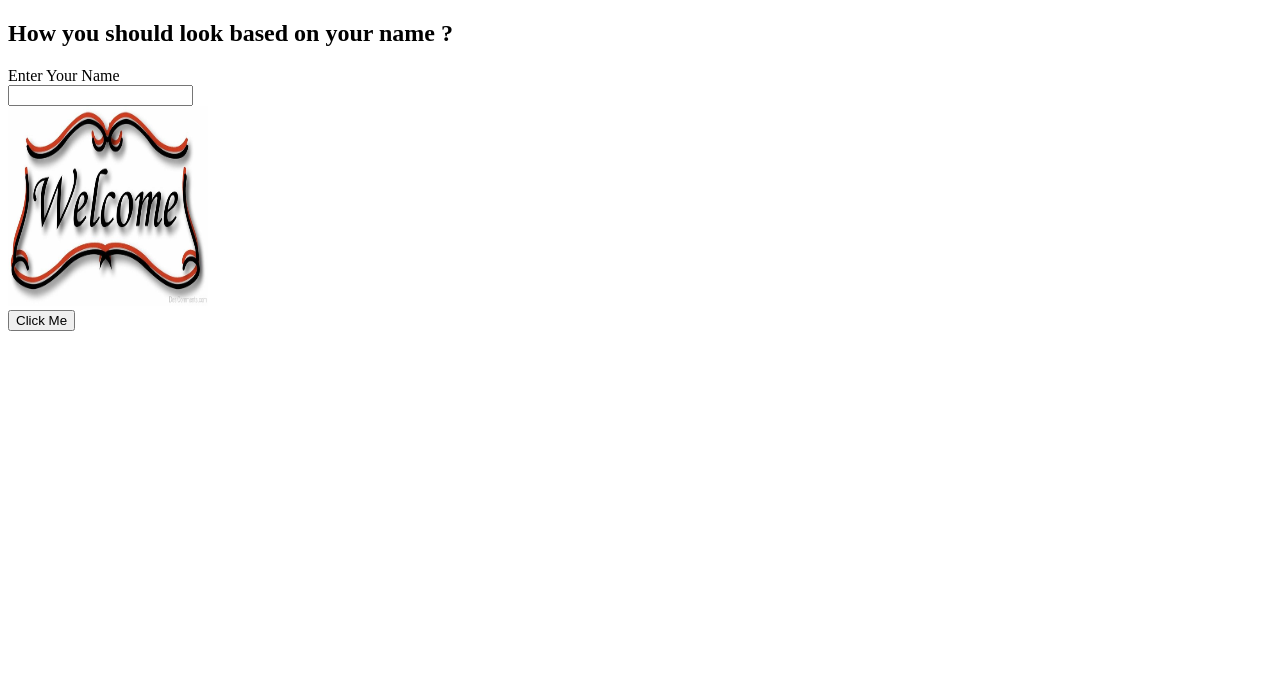
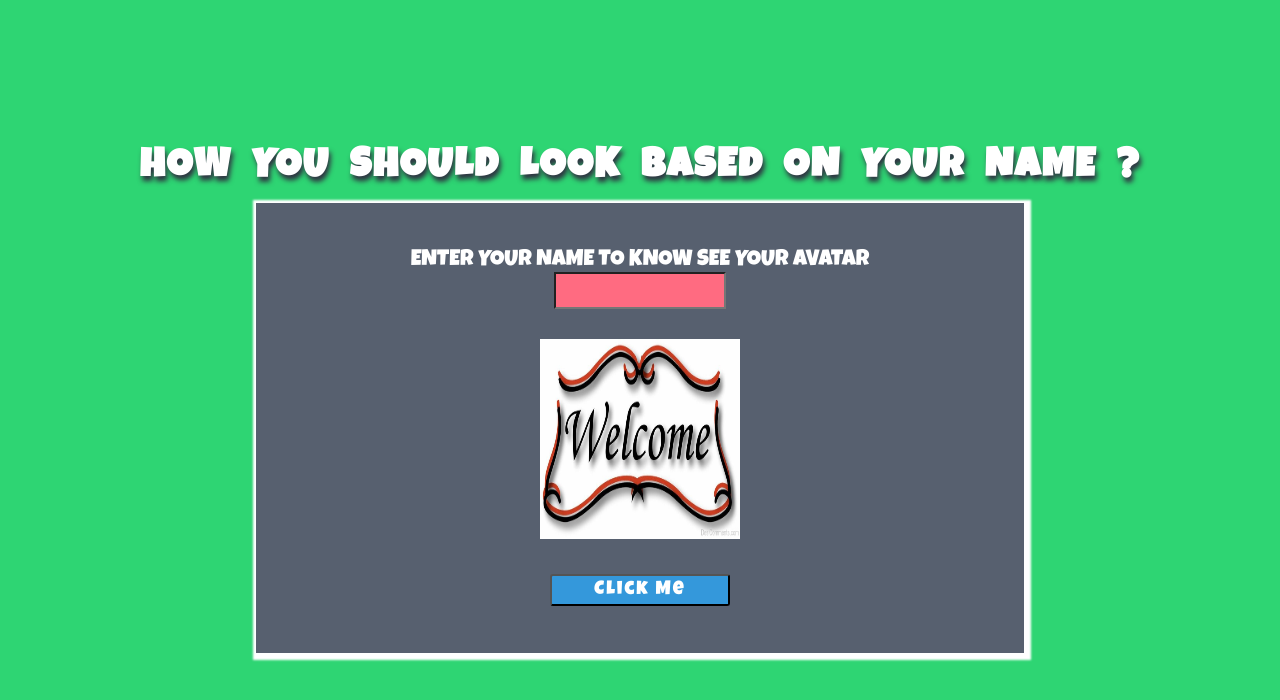
Before and after one commit to AbhijeetAnand45/know_your_avatar, a plain HTML site: page index.html in a window 1280 px wide. Drawn offline with nearby package versions, Linux system fonts and the light colour scheme.

Commit message:
UI update

```diff
--- a/index.html
+++ b/index.html
@@ -12,7 +12,7 @@
         <h1>How you should look based on your name ?</h1>
         <div class="centerdiv">
             <div class="details">
-                <label >Enter Your Name</label> <br>
+                <label >Enter Your Name to know see your Avatar</label> <br>
                 <input type="text" id="nameId">
             </div>
 
--- a/style.css
+++ b/style.css
@@ -0,0 +1,71 @@
+*{
+    padding: 0;
+    margin: 0;
+    box-sizing: border-box;
+    font-family: 'Luckiest Guy', cursive;
+}
+
+section{
+    width: 100%;
+    height: 100vh;
+    display: flex;
+    justify-content: center;
+    flex-direction: column;
+    align-items: center;
+    background: #2ed573
+
+}
+
+section h1{
+    text-shadow: 2px 5px 5px #2f3542;
+    word-spacing: 10px;
+    margin-bottom: 15px;
+    font-size:2.5rem;
+    text-transform: uppercase;
+    letter-spacing: 2px;
+    color: white;
+}
+.centerdiv{
+    width: 60%;
+    height: 450px;
+    box-shadow:2px 2px 2px 5px white;
+    display: flex;
+   flex-direction: column;
+   align-items: center;
+   justify-content: center;
+   background: #57606f;
+   color: white;
+}
+
+.details{ text-align: center; text-transform: uppercase; }
+
+.details label{
+    font-size: 1.4rem;
+}
+.details input {
+    padding: 10px;
+    background-color: #ff6b81;
+    color: white;
+    text-align: center;
+}
+.details input[type=text]:focus {
+  border: 3px solid #555;
+}
+
+.imgdiv {margin: 30px 0;}
+
+button {
+  background: #3498db;
+  width: 180px;
+  padding: 4px 0;
+  border-radius: 3px;
+  color:white;
+  font-size: 1.2rem;
+  letter-spacing: 2px;
+  background-color: darken(#f1c40f, 20%);
+}
+
+
+  button:hover {
+    cursor: pointer;
+  }
```
Also changed, not shown: 1 other file.
